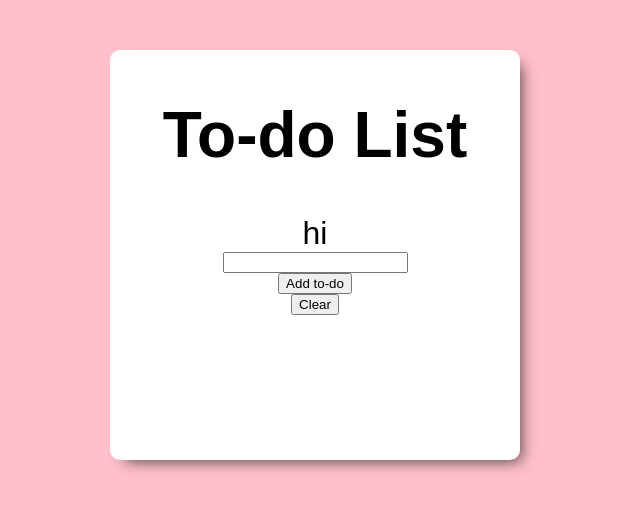
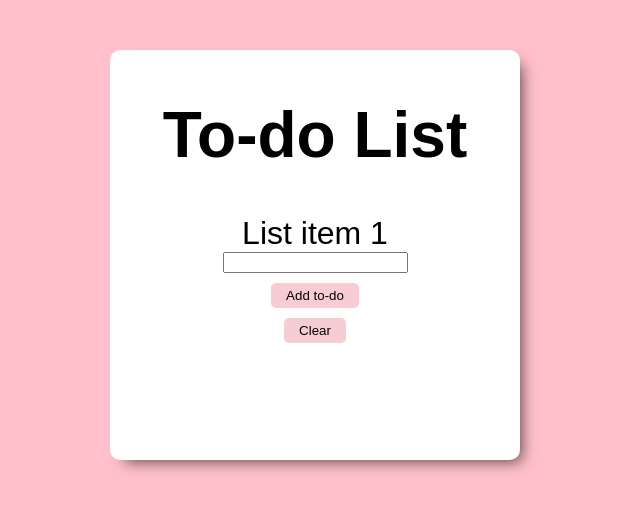
Before and after one commit to HydraSenpai/react-todo, a React (Create React App) app: page / in a window 1280 px wide. Shown: the top 510 px of the page, without its empty margins (325-965 px from the left). Built offline with nearby package versions, Linux system fonts and the light colour scheme.

Commit message:
smol changes

```diff
--- a/package.json
+++ b/package.json
@@ -6,6 +6,7 @@
     "@testing-library/jest-dom": "^5.16.5",
     "@testing-library/react": "^13.4.0",
     "@testing-library/user-event": "^13.5.0",
+    "bootstrap": "^5.2.1",
     "react": "^18.2.0",
     "react-dom": "^18.2.0",
     "react-scripts": "5.0.1",
--- a/src/App.css
+++ b/src/App.css
@@ -9,7 +9,7 @@ body {
 }
 
 .card {
-  background-color: white;
+  background-color: rgb(255, 255, 255);
   width: 400px;
   min-height:400px;
   padding:5px;
@@ -19,3 +19,11 @@ body {
   border-radius: 10px;
   box-shadow: 8px 8px 15px -7px rgba(0, 0, 0, 0.69);
 }
+
+button {
+  background-color:rgb(247, 204, 211);
+  border:none;
+  border-radius: 5px;
+  padding:5px 15px;
+  margin-top:10px;
+}
--- a/src/Card.js
+++ b/src/Card.js
@@ -6,7 +6,7 @@ export class Card extends Component {
       <div className="card">
         <h1>To-do List</h1>
         <div className='todoList'>
-            hi
+            List item 1
         </div>
         <input type='text'></input>
         <button>Add to-do</button>
```
Also changed, not shown: 1 other file (tests, documents, lock files or other folders).
